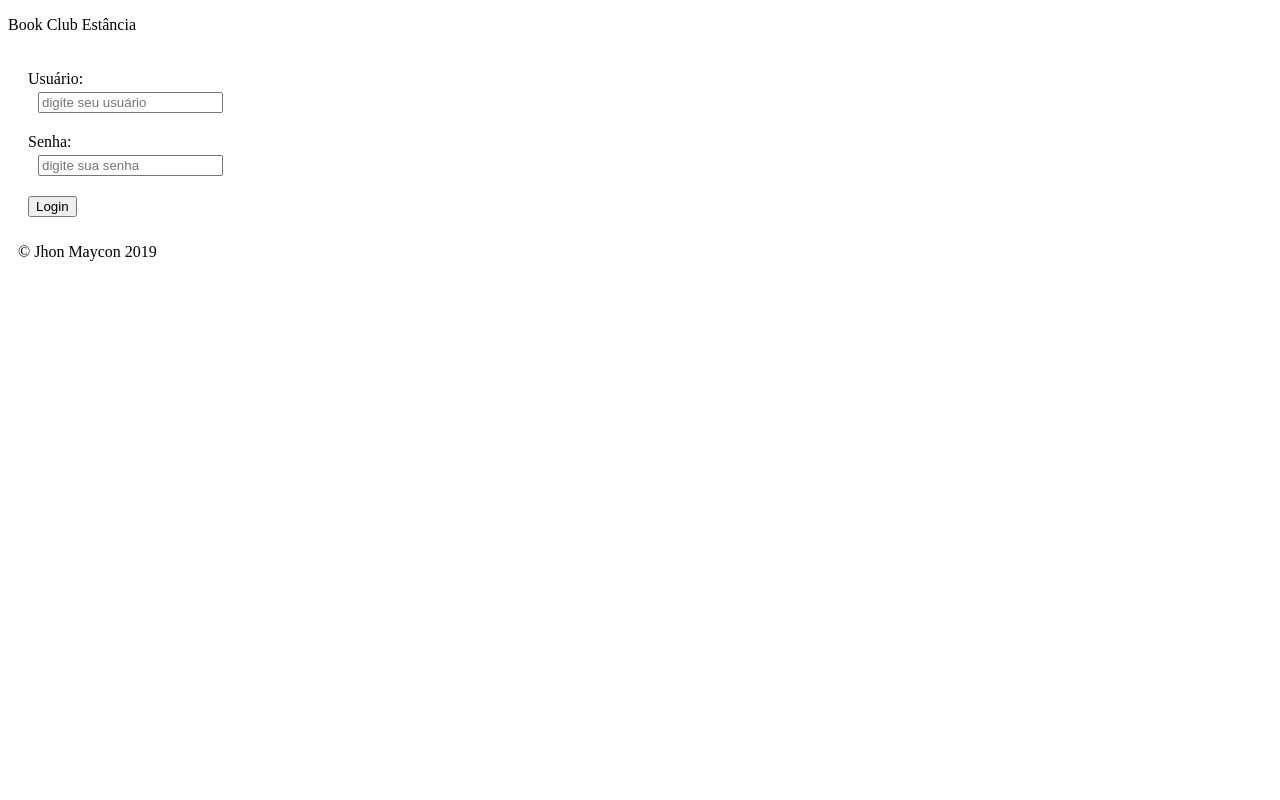
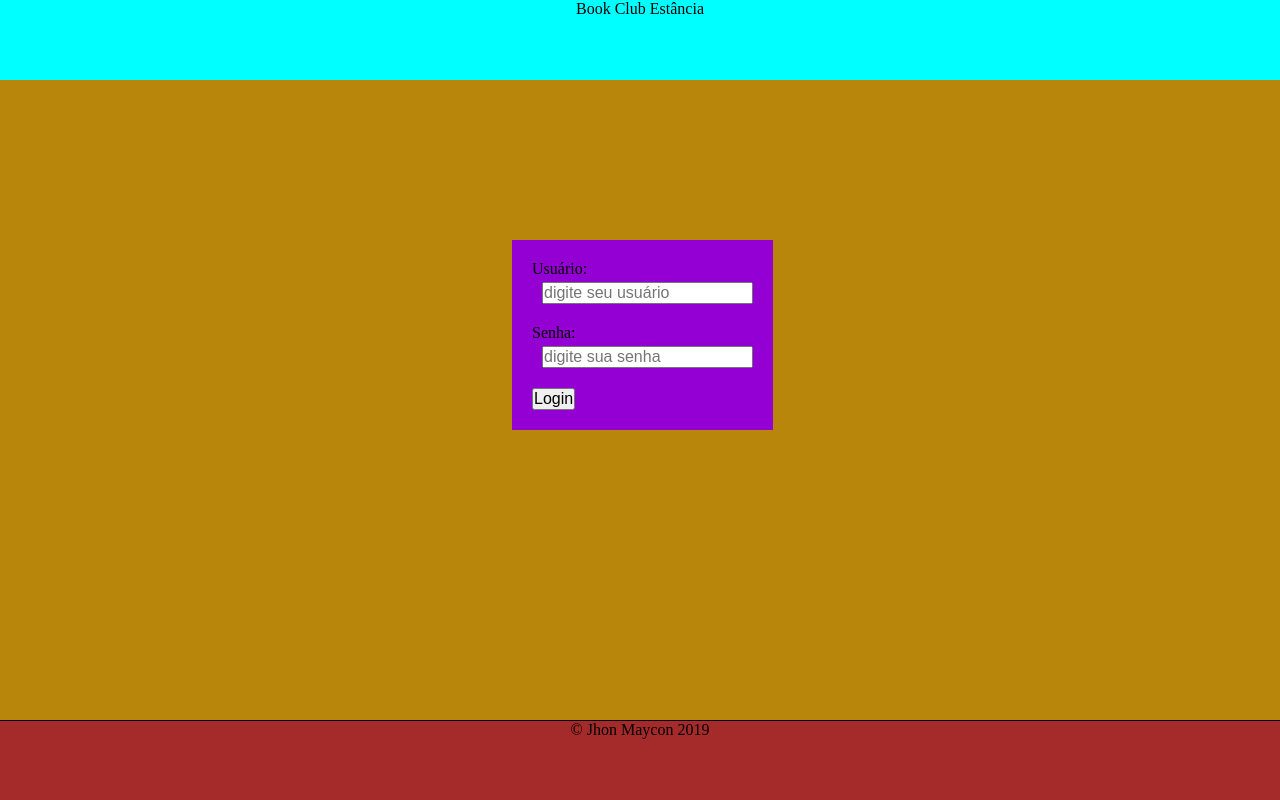
Before and after one commit to jhonmaycon94/BookClub_Site, a PHP site: page / in a window 1280 px wide. Run offline with PHP 8.4, Linux system fonts and the light colour scheme.

Commit message:
arrumando o posicionamento da página

```diff
--- a/_css/estilo.css
+++ b/_css/estilo.css
@@ -1,19 +1,41 @@
 @charset "UTF-8";
+
+*{box-sizing: border-box; font-size: 100%; padding: 0px; margin: 0px;}
+
+html, body{
+  height: 100%;
+}
+
+body{
+  position: relative;
+}
 
 #cabecalho{
   display: block;
-  height: 55px;
+  height: 10%;
+  background-color: aqua;
+  text-align: center;
 }
 
-#nav_menu{
-  display: block;
-  height: 50px;
-  background-color: rgba(255, 0, 0, 0.5);
-  border: 2px solid black;
+#corpo{
+ background-color: darkgoldenrod;
+ height: 80%;
+ position: relative;
+}
+
+div#form{
+  background-color: darkviolet;
+  position: fixed;
+  left: 40%;
+  top: 30%;
 }
 
 footer{
   border-top: 1px solid black;
+  width: 100%;
   position: absolute;
+  height: 10%;
   bottom: 0;
+  background-color: brown;
+  text-align: center;
 }
--- a/index.html
+++ b/index.html
@@ -5,7 +5,7 @@
     <meta name="viewport" content="width=device-width, user-scalable=no">
     <title>Página Inicial</title>
     <link rel="stylesheet" href="_css/form.css">
-    <link rel="stylesheet" href="/css/estilo.css">
+    <link rel="stylesheet" href="_css/estilo.css">
   </head>
   <body>
     <!--cabeçalho-->
@@ -14,8 +14,9 @@
       <nav id="nav_menu">
       </nav>
     </header>
+    <div id="corpo">
     <!--formulario-->
-    <div class="form">
+      <div id="form">
         <form action="processa.php" method="post">
             <div class="username_field">
               <label for="username">Usuário:</label><br/>
@@ -28,11 +29,12 @@
               <div class="bt_login_field">
                 <button type="submit" name="bt_login" id="bt_login">Login</button>
               </div>
+          </form>
+        </div>
+      </div>
       <!--rodapé-->
-        <footer>
+      <footer id="rodape">
         <p>&copy Jhon Maycon 2019</p>
       </footer>
-      </form>
-    </div>
   </body>
 </html>
```
Lines whose indentation alone changed are shown as unchanged.
